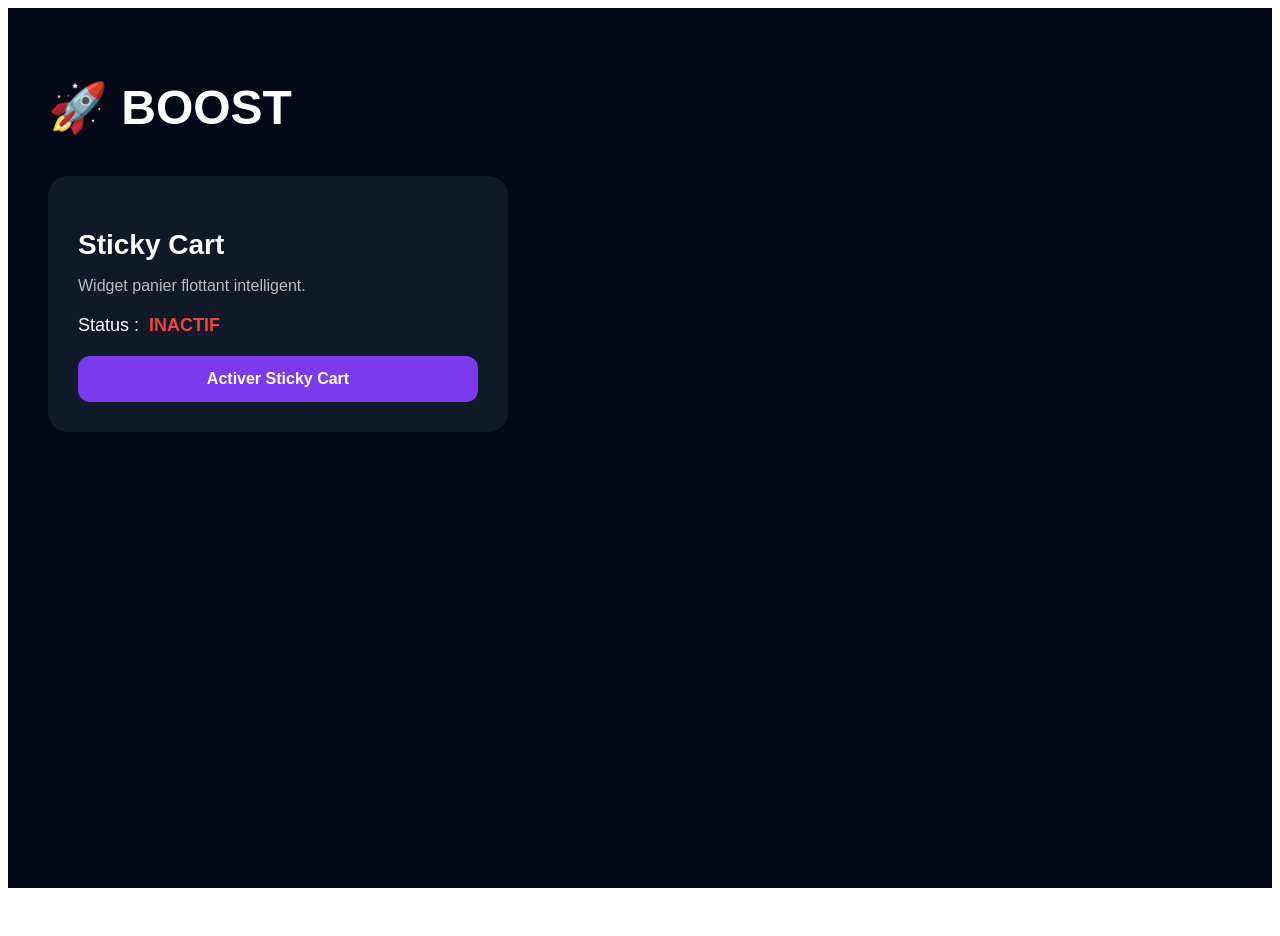
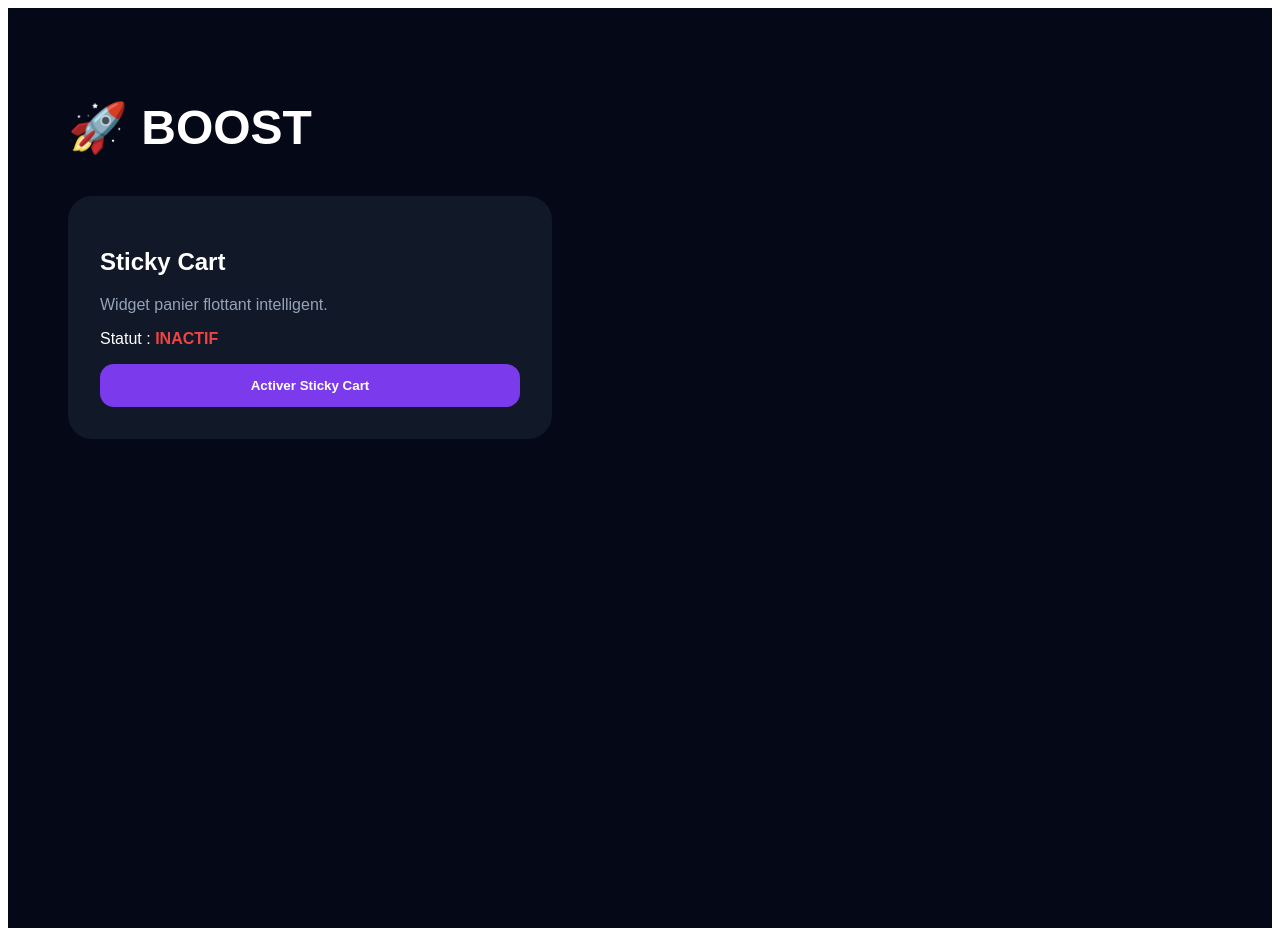
Before and after one commit to Amba91/Boost-App, a Next.js app: page /dashboard in a window 1280 px wide. Before the commit the page ends 896 px from the top, so only its background shows below. Built offline with nearby package versions, Linux system fonts and the light colour scheme; no server answers.

Commit message:
Fix main page sticky cart toggle

```diff
--- a/app/dashboard/page.tsx
+++ b/app/dashboard/page.tsx
@@ -1,34 +1,27 @@
 "use client"
 
 import { useEffect, useState } from "react"
+
+const API_URL =
+  "https://boost-app-9e6w.vercel.app/api/widgets/sticky-cart"
 
 export default function HomePage() {
   const [loading, setLoading] = useState(false)
   const [active, setActive] = useState(false)
 
-  async function loadWidgetState() {
-    try {
-      const response = await fetch(
-        "https://boost-app-9e6w.vercel.app/api/widgets/sticky-cart"
-      )
-
-      const data = await response.json()
+  async function loadState() {
+    const res = await fetch(API_URL)
+    const data = await res.json()
 
     if (data.success) {
       setActive(data.active)
     }
-    } catch (error) {
-      console.error(error)
-    }
   }
 
   async function toggleStickyCart() {
-    try {
     setLoading(true)
 
-      const response = await fetch(
-        "https://boost-app-9e6w.vercel.app/api/widgets/sticky-cart",
-        {
+    const res = await fetch(API_URL, {
       method: "POST",
       headers: {
         "Content-Type": "application/json",
@@ -36,109 +29,69 @@ export default function HomePage() {
       body: JSON.stringify({
         active: !active,
       }),
-        }
-      )
+    })
 
-      const data = await response.json()
+    const data = await res.json()
 
     if (data.success) {
       setActive(data.active)
+      alert(data.active ? "✅ Sticky Cart activé" : "❌ Sticky Cart désactivé")
+    } else {
+      alert("Erreur : " + data.error)
+    }
 
-        alert(
-          data.active
-            ? "✅ Sticky Cart activé"
-            : "❌ Sticky Cart désactivé"
-        )
-      }
-    } catch (error) {
-      console.error(error)
-      alert("Erreur serveur")
-    } finally {
     setLoading(false)
-    }
   }
 
   useEffect(() => {
-    loadWidgetState()
+    loadState()
   }, [])
 
   return (
     <main
       style={{
+        minHeight: "100vh",
         background: "#050816",
-        minHeight: "100vh",
         color: "white",
-        padding: "40px",
-        fontFamily: "sans-serif",
+        padding: "60px",
+        fontFamily: "Arial, sans-serif",
       }}
     >
-      <h1
-        style={{
-          fontSize: "48px",
-          fontWeight: "bold",
-          marginBottom: "40px",
-        }}
-      >
-        🚀 BOOST
-      </h1>
+      <h1 style={{ fontSize: "48px", marginBottom: "40px" }}>🚀 BOOST</h1>
 
       <div
         style={{
           background: "#111827",
-          padding: "30px",
-          borderRadius: "20px",
-          width: "400px",
+          padding: "32px",
+          borderRadius: "24px",
+          maxWidth: "420px",
         }}
       >
-        <h2
-          style={{
-            fontSize: "28px",
-            marginBottom: "10px",
-          }}
-        >
-          Sticky Cart
-        </h2>
+        <h2>Sticky Cart</h2>
 
-        <p
-          style={{
-            opacity: 0.7,
-            marginBottom: "20px",
-          }}
-        >
+        <p style={{ color: "#94a3b8" }}>
           Widget panier flottant intelligent.
         </p>
 
-        <div
-          style={{
-            marginBottom: "20px",
-            fontSize: "18px",
-          }}
-        >
-          Status :
-          <span
-            style={{
-              color: active ? "#22c55e" : "#ef4444",
-              marginLeft: "10px",
-              fontWeight: "bold",
-            }}
-          >
+        <p>
+          Statut :{" "}
+          <strong style={{ color: active ? "#22c55e" : "#ef4444" }}>
             {active ? "ACTIF" : "INACTIF"}
-          </span>
-        </div>
+          </strong>
+        </p>
 
         <button
           onClick={toggleStickyCart}
           disabled={loading}
           style={{
+            width: "100%",
             background: active ? "#dc2626" : "#7c3aed",
+            color: "white",
             border: "none",
             padding: "14px 20px",
-            borderRadius: "12px",
-            color: "white",
+            borderRadius: "14px",
+            fontWeight: "bold",
             cursor: "pointer",
-            width: "100%",
-            fontSize: "16px",
-            fontWeight: "bold",
           }}
         >
           {loading
```
Lines whose indentation alone changed are shown as unchanged.
